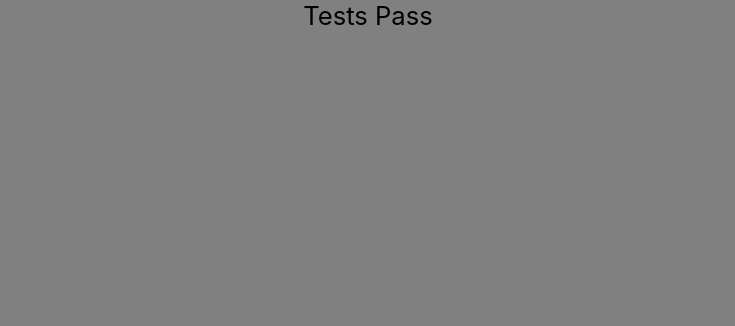
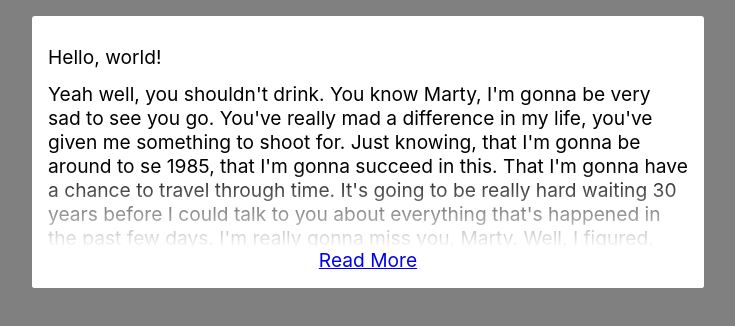
Before and after one commit to vicstride/test-bed, a React (Create React App) app: page / in a window 1280 px wide. Shown: the top 326 px of the page, without its empty margins (272-1007 px from the left). Built offline with nearby package versions, Linux system fonts and the light colour scheme.

Commit message:
Adds a basic FadeEffect component with css. Does not yet expand

```diff
--- a/src/App.css
+++ b/src/App.css
@@ -3,4 +3,10 @@
   background-color:gray;
   height: 100%;
   width: 100%;
+  margin: 0;
+  padding: 0;
 }
+
+.App--base {
+  font-size: 1.2rem;
+}
--- a/src/App.tsx
+++ b/src/App.tsx
@@ -1,13 +1,26 @@
 import React from 'react';
 import './App.css';
 
-import Test from './components/Test';
+import FadeEffect from './components/FadeEffect';
 
 const App: React.FC = () => {
   return (
     <div className="App">
-      <Test />
-    </div>
+      <FadeEffect>
+        <div className="App--base">
+          <p>Hello, world!</p>
+          <p>
+            Yeah well, you shouldn't drink. You know Marty, I'm gonna be very sad to see you go. You've really mad a difference in my life, you've given me something to shoot for. Just knowing, that I'm gonna be around to se 1985, that I'm gonna succeed in this. That I'm gonna have a chance to travel through time. It's going to be really hard waiting 30 years before I could talk to you about everything that's happened in the past few days. I'm really gonna miss you, Marty. Well, I figured, what the hell. Marty, such a nice name. Flux capacitor.
+          </p>
+          <p>
+            I just wanna use the phone. Uh? It's already mutated into human form, shoot it. Save the clock tower, save the clock tower. Mayor Wilson is sponsoring an initiative to replace that clock. Thirty years ago, lightning struck that clock tower and the clock hasn't run since. We at the Hill Valley Preservation Society think it should be preserved exactly the way it is as part of our history and heritage. A colored mayor, that'll be the day.
+          </p>
+          <p>
+            Now Biff, don't con me. Thanks a lot, kid. Jennifer. No, Biff, you leave her alone. Well uh, good, fine.
+          </p>
+        </div>
+      </FadeEffect>
+    </div >
   );
 }
 
--- /dev/null
+++ b/src/components/FadeEffect.css
@@ -0,0 +1,44 @@
+.FadeEffect--container {
+    text-align: left;
+    margin: 1rem;
+    padding: 1rem;
+    width: 50%;
+    border-radius: 0.2rem;
+
+    background-color: white;
+    overflow: hidden;
+    position: relative;
+
+    max-height: 15rem;
+}
+
+.FadeEffect--fade-container {
+    text-align: center;
+
+    position: absolute;
+    display: flex;
+    flex-direction: column;
+    bottom: 0;
+    left: 0;
+    width: 100%;
+    min-height: 6.5rem;
+    margin: 0;
+}
+
+.FadeEffect--fade {
+    position: relative;
+    display: inline-block;
+    flex-grow: 1;
+    min-height: 5rem;
+    background-image: linear-gradient(to bottom, rgba(255,255,255,0), rgba(255,255,255,100));
+}
+
+.FadeEffect--expand {
+    font-size: 1.2rem;
+
+    position: relative;
+    display: inline-block;
+    flex-grow: 0;
+    padding: 0 0 1rem 0;
+    background-color: rgba(255,255,255,100);
+}
--- /dev/null
+++ b/src/components/FadeEffect.tsx
@@ -0,0 +1,18 @@
+import React from 'react';
+import './FadeEffect.css';
+
+const FadeEffect: React.FC = (props) => {
+  return (
+    <div className="FadeEffect--container">
+        { props.children }
+        <div className="FadeEffect--fade-container">
+            <section className='FadeEffect--fade'></section>
+            <section className='FadeEffect--expand'>
+                <a href="#">Read More</a>
+            </section>
+        </div>
+    </div>
+  );
+}
+
+export default FadeEffect;
--- a/src/index.css
+++ b/src/index.css
@@ -21,3 +21,11 @@ body {
   width: 100%;
   font-size: 10px;
 }
+
+div {
+  display: inline-block;
+}
+
+p {
+  margin: 0.8rem 0;
+}
```
Also changed, not shown: 1 other file (tests, documents, lock files or other folders).
